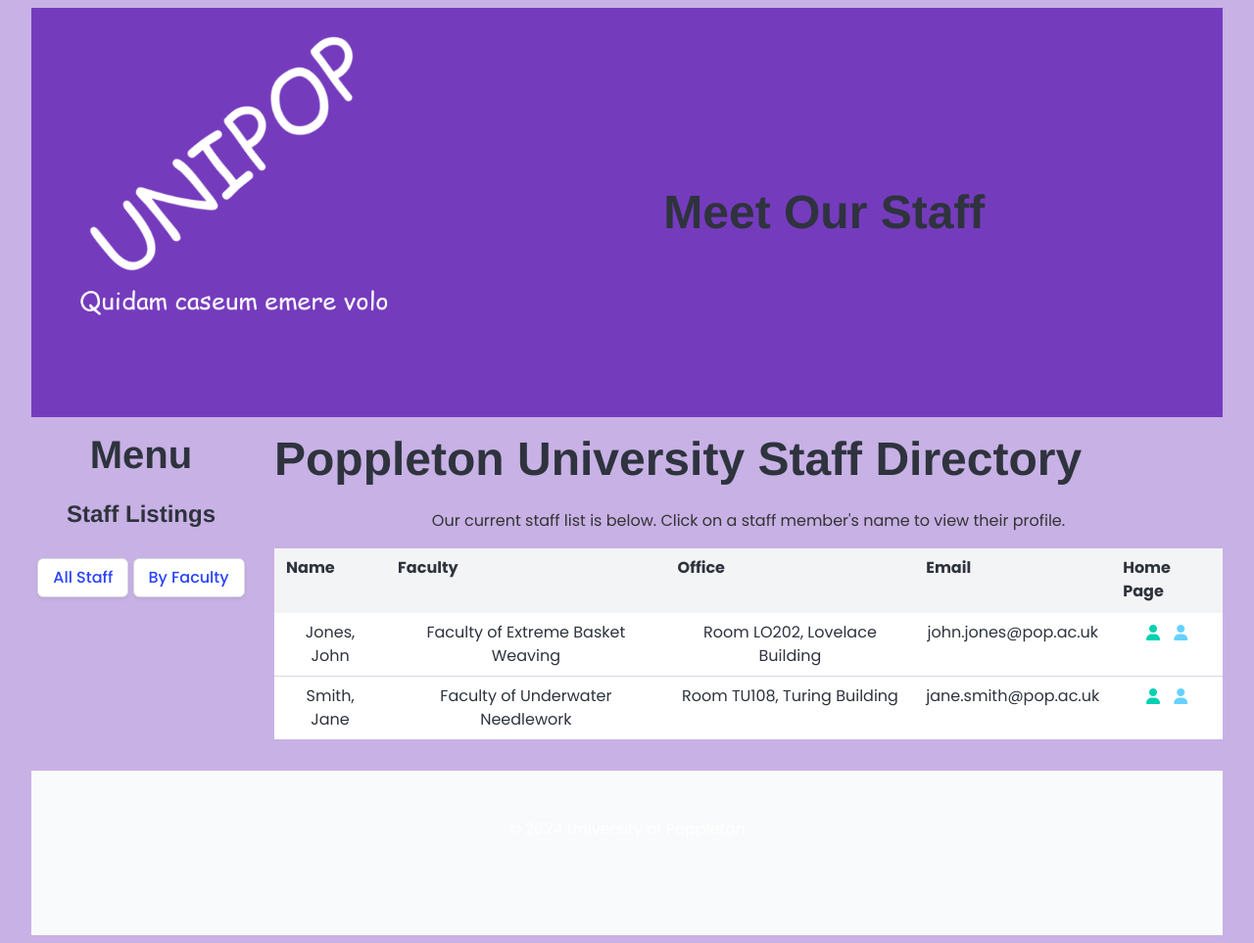
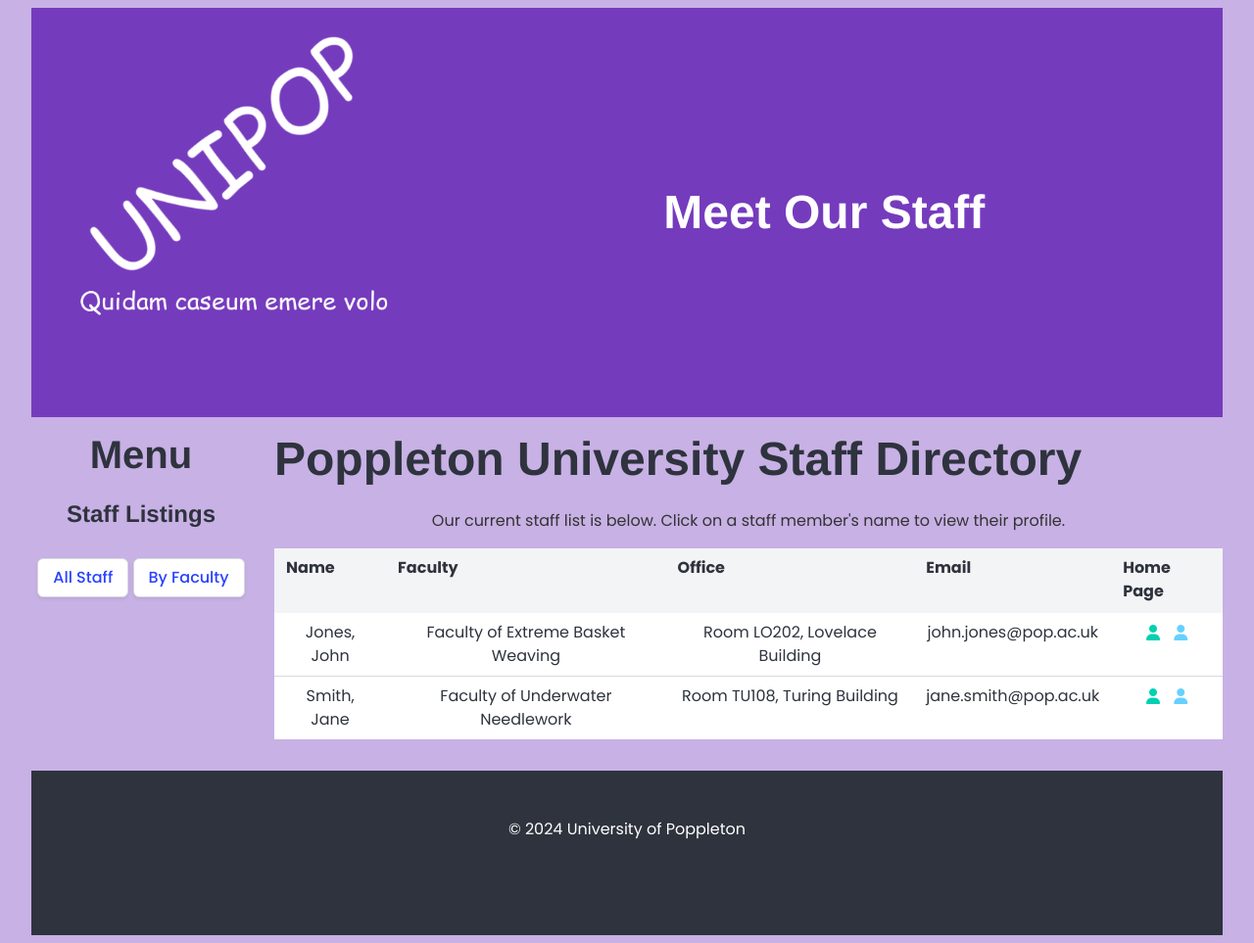
Before and after one commit to TonyJenkins/django-example, a Django app: page /staff_list/ in a window 1280 px wide. Shown: the whole page at 98% size. Run offline with Django 5.2, Linux system fonts and the light colour scheme; data comes from the database, SQL or seed files in the repository.

Commit message:
Fix colours

```diff
--- a/unipop/staff_list/static/css/unipop.css
+++ b/unipop/staff_list/static/css/unipop.css
@@ -12,7 +12,7 @@ body {
     font-family: Poppins, sans-serif;
 }
 
-header, footer {
+header {
     background-color: #753bbd;
     color: white;
 }
--- a/unipop/staff_list/templates/staff_list/base.html
+++ b/unipop/staff_list/templates/staff_list/base.html
@@ -15,7 +15,7 @@
                         <img src="{% static "img/unipop.png" %}" alt="UniPop Logo">
                     </div>
                     <div class="column is-two-thirds has-text-centered">
-                        <h1 class="title is-1">Meet Our Staff</h1>
+                        <h1 class="title is-1 has-text-white">Meet Our Staff</h1>
                     </div>
                 </div>
             </header>
@@ -37,8 +37,8 @@
                 </div>
             </main>
 
-            <footer class="footer mt-4">
-                <div class="content has-text-centered">
+            <footer class="footer mt-4 has-background-dark has-text-white">
+                <div class="has-text-centered">
                     <p>&copy; 2024 University of Poppleton</p>
                 </div>
             </footer>
```
